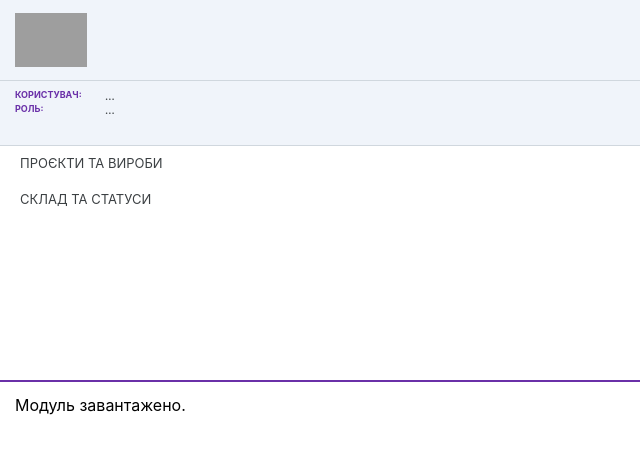
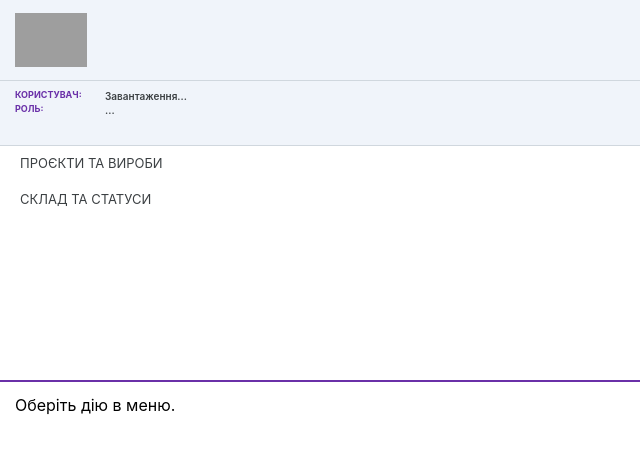
Before and after one commit to andrey2etk-hash/sakura-core-api, a website: page src/main/resources/templates/Sidebar.html in a window 1280 px wide. Shown: the full height of the page, 0-640 px from the left. Drawn offline with Linux system fonts and the light colour scheme; grey boxes are pictures that could not be loaded.

Commit message:
Update Sidebar.html

```diff
--- a/src/main/resources/templates/Sidebar.html
+++ b/src/main/resources/templates/Sidebar.html
@@ -38,7 +38,6 @@
     .user-line b { color: var(--sakura); text-transform: uppercase; font-size: 9px; min-width: 85px; }
     .user-line span { color: var(--text-dark); font-weight: 600; }
 
-    /* КРИТИЧНИЙ ДЕДЛАЙН */
     #pay-row { display: none; }
     .pay-critical { color: var(--danger) !important; text-decoration: underline; }
 
@@ -49,7 +48,6 @@
       cursor: default;
     }
 
-    /* СКРОЛБАР ЗАВЖДИ ТУТ, ЩОБ НЕ БУЛО ДРИЖАННЯ */
     .menu-scroll-area::-webkit-scrollbar { width: 4px; }
     .menu-scroll-area::-webkit-scrollbar-thumb { background: var(--border); border-radius: 10px; }
 
@@ -81,7 +79,7 @@
       </div>
     </div>
     <div class="user-meta-box">
-      <div class="user-line"><b>КОРИСТУВАЧ:</b> <span id="display-user">...</span></div>
+      <div class="user-line"><b>КОРИСТУВАЧ:</b> <span id="display-user">Завантаження...</span></div>
       <div class="user-line"><b>РОЛЬ:</b> <span id="display-role">...</span></div>
       <div class="user-line" id="pay-row"><b>ОПЛАТА ЧЕРЕЗ:</b> <span id="display-pay">...</span></div>
     </div>
@@ -107,20 +105,19 @@
     </div>
   </div>
 
-  <div class="main-content"><div id="content-container">Модуль завантажено.</div></div>
+  <div class="main-content"><div id="content-container">Оберіть дію в меню.</div></div>
 
-  <script>
+<script>
   window.onload = function() {
-    // 1. Отримуємо дані користувача через проксі-функцію
     google.script.run
       .withSuccessHandler(function(userData) {
         if (!userData) return;
 
-        // 2. Оновлюємо текст (використовуємо правильні ID з вашої розмітки)
+        // Виводимо ім'я та роль
         document.getElementById('display-user').textContent = userData.name;
         document.getElementById('display-role').textContent = userData.role;
 
-        // 3. Логіка для адмінів та оплати
+        // Логіка для адмінів та відображення оплати
         const bosses = ['ADMIN', 'DIRECTOR', 'DISPATCHER'];
         const userRole = (userData.role || "").toUpperCase();
 
@@ -138,7 +135,7 @@
           if (adminMenu) adminMenu.style.display = 'block';
         }
       })
-      .getUserData(); // Один чіткий виклик
+      .getUserData();
   };
 
   function toggleAcc(el, submenuId) {
```
